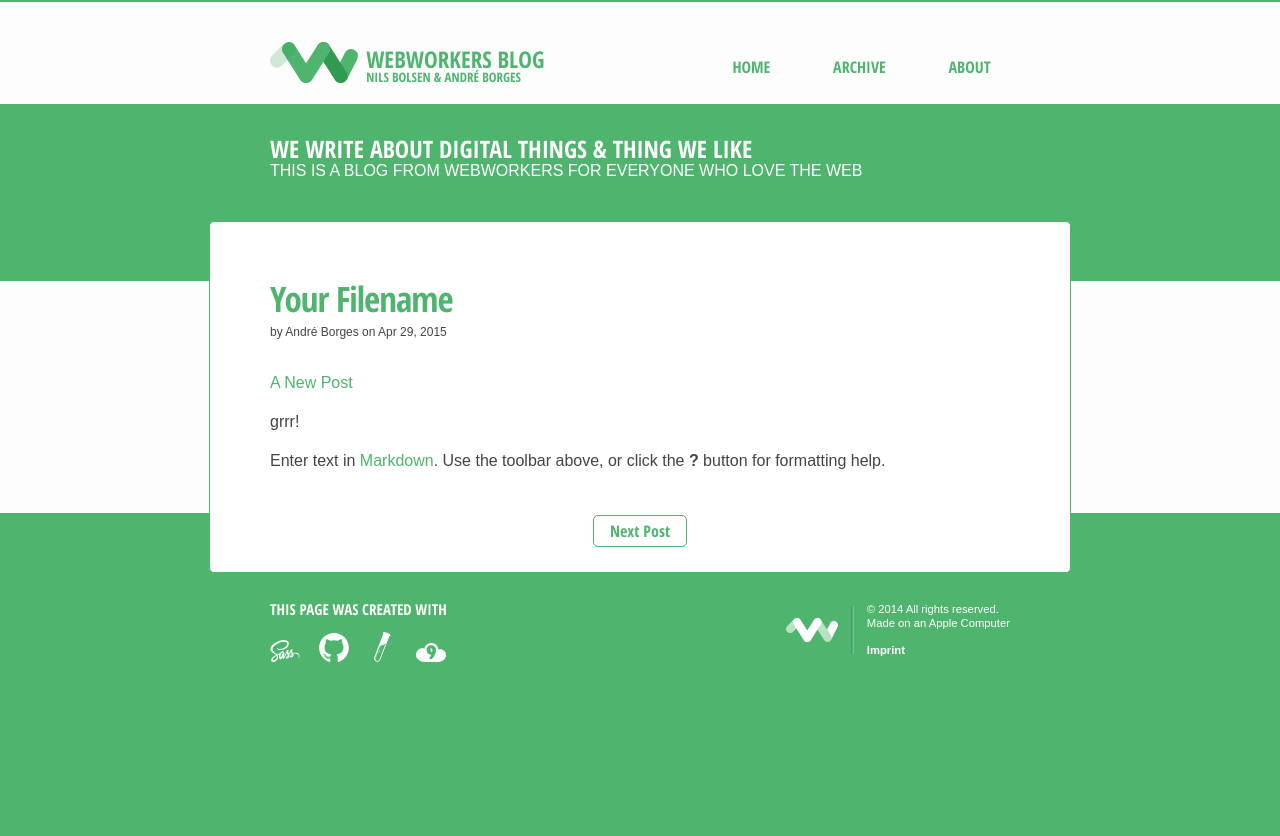
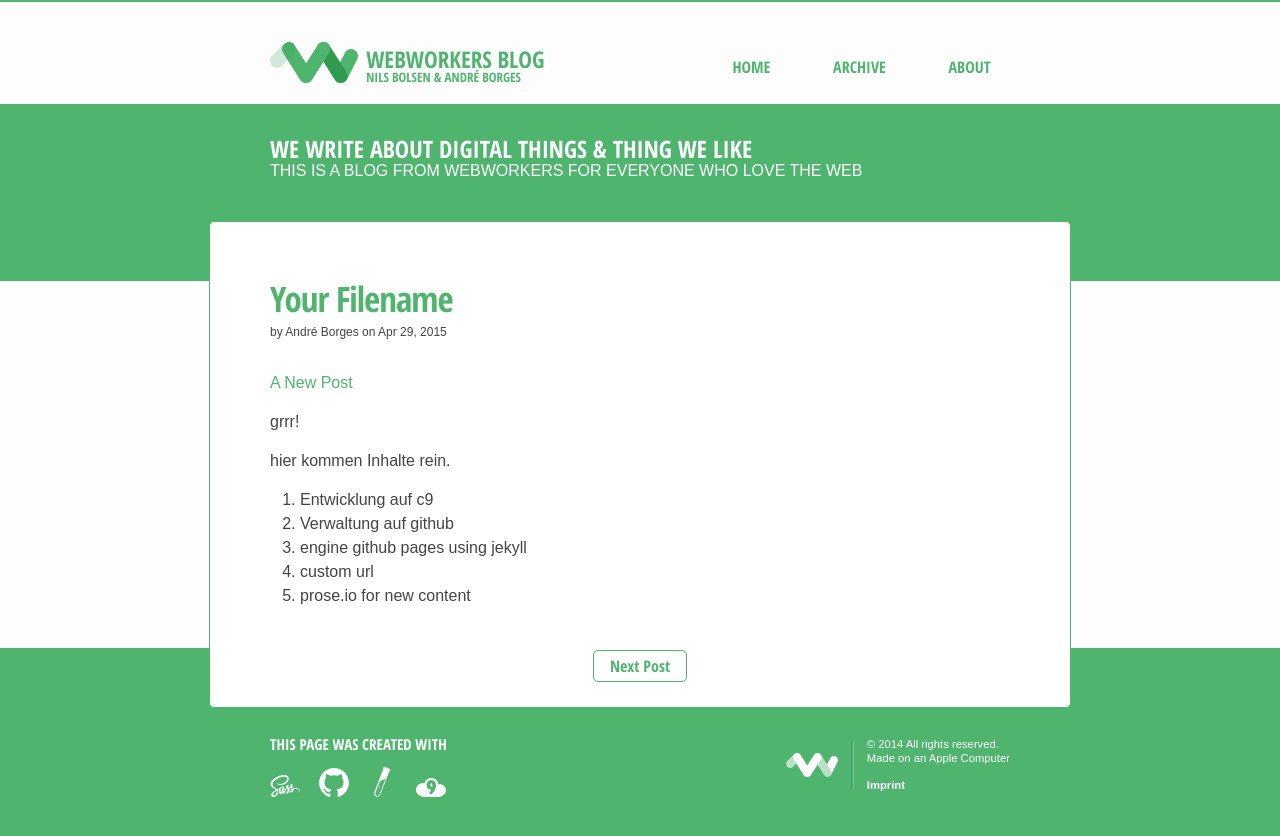
Before and after one commit to webwb/webwb.github.io, a Jekyll site: the page built from _posts/2015-04-29-your-filename.md, in a window 1280 px wide. Shown: the top 836 px of the page. Built offline with Jekyll 4.4.1, drawn with Linux system fonts in a browser that asks for light colours.

Commit message:
Updated 2015-04-29-your-filename.md

```diff
--- a/_posts/2015-04-29-your-filename.md
+++ b/_posts/2015-04-29-your-filename.md
@@ -10,4 +10,10 @@ image: "crx-mongo.png"
 
 grrr!
 
-Enter text in [Markdown](http://daringfireball.net/projects/markdown/). Use the toolbar above, or click the **?** button for formatting help.
+hier kommen Inhalte rein.
+
+1. Entwicklung auf c9
+2. Verwaltung auf github
+3. engine github pages using jekyll
+4. custom url
+5. prose.io for new content
```
